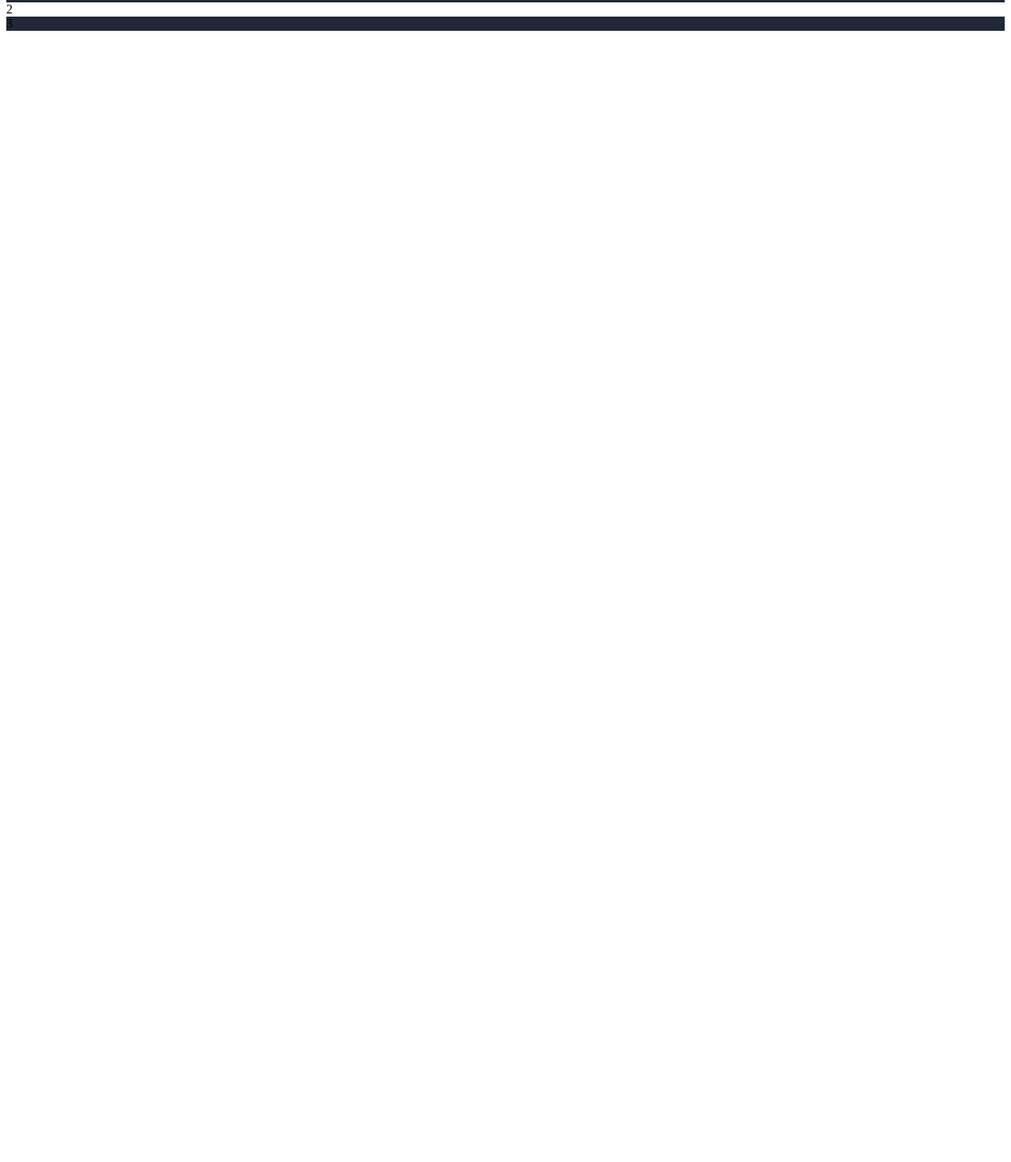
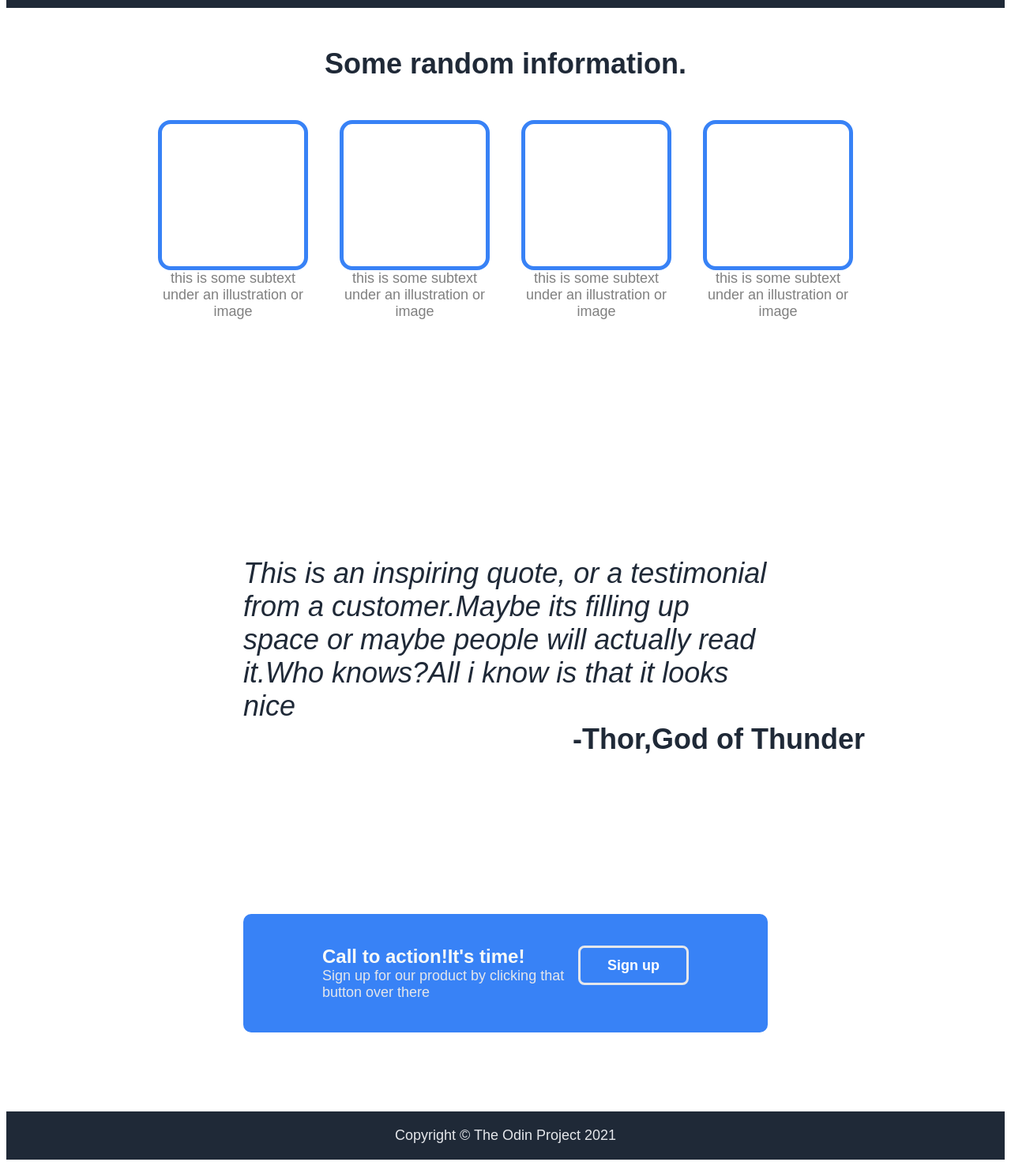
Before and after one commit to GiorgosSAKELLARIDIS/landing_page, a plain HTML site: page index.html in a window 1280 px wide. Shown: the part 438-1909 px from the top of the page at 79% size. Before the commit the page ends 800 px from the top, so only its background shows below. Drawn offline with Linux system fonts and the light colour scheme.

Commit message:
complete landing page

```diff
--- a/css/styles.css
+++ b/css/styles.css
@@ -1,6 +1,7 @@
 .page{
     display: flex;
     flex-direction: column;
+    font-family: Arial, Helvetica, sans-serif ;
 }
 
 .upper, .footer {
@@ -28,12 +29,29 @@
     text-decoration: none;
     align-self: center;
 }
-
+.link2{
+    font-size: 18px;
+    color: #E5E7EB;
+}
+.link3{
+    font-size: 18px;
+    color: #E5E7EB;
+    flex-grow: 1;
+    text-align: center;
+    padding: 20px 0px;
+}
 .logo{
     font-size: 24px;
     color: #F9FAF8;
     flex-grow: 1;
     padding: 8px;
+    font-weight: bold;
+
+}
+
+.logo2{
+    font-size: 24px;
+    color: #F9FAF8;
     font-weight: bold;
 
 }
@@ -75,7 +93,23 @@
     padding: 6px 25px;
     font-weight: bold;
     border: none;
+    font-size: 18px;
     text-decoration: none;
+}
+
+.button2 {
+    background-color: #3882F6;
+    color: white;
+    align-self: flex-start;
+    text-align: center;
+    border-radius: 8px;
+    font-size: 18px;
+    width: 140px;
+    height: 50px;
+    padding: 6px 25px;
+    font-weight: bold;
+    border: solid;
+    border-color: #E5E7EB;
 }
 
 .pic{
@@ -87,3 +121,106 @@
     justify-content: center;
     align-items: center;
 }
+
+.middle{
+    display: flex;
+    flex-direction: column;
+    margin-left: 300px;
+    margin-right: 300px;
+}
+
+.mid-1{
+    font-size: 36px;
+    font-weight: 900;
+    color: #1f2937;
+    align-self: center;
+    margin: 50px;
+}
+
+.mid-2{
+    display: flex;
+    justify-content: center;
+    gap: 50px;
+    text-align: center;
+    font-size: 18px;
+    color: gray;
+    margin-bottom: 300px;
+}
+
+.mid-3{
+    display: flex;
+    flex-direction: column;
+    margin-bottom: 200px;
+
+    }
+
+.mid-4{
+        display: flex;
+        background-color: #3882F6;
+        justify-self: center;
+        border-radius: 10px;
+        margin-bottom: 100px;
+        padding: 40px 100px;
+
+}
+
+.box-text{
+    display: flex;
+    flex-direction: column;
+    max-width: 180px;
+    align-items: center;
+}
+
+.box{
+    height: 180px;
+    width: 180px;
+    border: 5px;
+    border-color: #3882F6;
+    border-style: solid ;
+    border-radius: 16px;
+}
+
+.box.a{
+    max-width: 190;
+}
+
+.thor{
+    font-size: 36px;
+    font-weight: 900;
+    color: #1f2937;
+    min-width: 910px;
+    display: flex;
+    align-self: center;
+    justify-content: right;
+    }
+
+
+
+.quote{
+    font-size: 36px;
+    font-weight: light;
+    font-style: italic;
+    color: #1f2937;
+    max-width: 910px;
+    align-self: center;
+
+}
+
+.blue1{
+    display: flex;
+    flex-direction: column;
+    flex-grow: 1;
+}
+
+.blue2{
+    display: flex;
+    justify-content: center;
+    align-items: center;
+}
+
+.footer {
+    display: flex;
+    justify-content: center;
+    align-items: center;
+
+}
--- a/index.html
+++ b/index.html
@@ -29,10 +29,45 @@
                 </div>
         </div>
         <div class="middle">
-                2
+                <div class="mid-1">
+                    <a>Some random information.</a>
+                </div>
+                <div class="mid-2">
+                    <div class="box-text">
+                        <div class="box"></div>
+                        <a>this is some subtext under an illustration or image</a>
+                    </div>
+                    <div class="box-text">
+                        <div class="box"></div>
+                        <a>this is some subtext under an illustration or image</a>
+                    </div>
+                    <div class="box-text">
+                        <div class="box"></div>
+                        <a>this is some subtext under an illustration or image</a>
+                    </div>
+                    <div class="box-text">
+                        <div class="box"></div>
+                        <a>this is some subtext under an illustration or image</a>
+                    </div>
+                </div>
+                <div class="mid-3">
+                    <a class="quote">This is an inspiring quote, or a testimonial from a customer.Maybe its filling up space or maybe people will actually read it.Who knows?All i know is that it looks nice</a>
+                    <div class="thor">
+                    <a>-Thor,God of Thunder</a>
+                    </div>
+                </div>
+                <div class="mid-4">
+                    <div class="blue1">
+                        <a class="logo2">Call to action!It's time!</a>
+                        <a class="link2">Sign up for our product by clicking that button over there</a>
+                        </div>
+                    <div class="blue2">
+                        <button class="button2" type="button">Sign up</button>
+                    </div>
+                </div>
         </div>
         <div class="footer">
-                3
+                <div class="link3">Copyright © The Odin Project 2021<div>
         </div>
     </div>
 </body>
```
